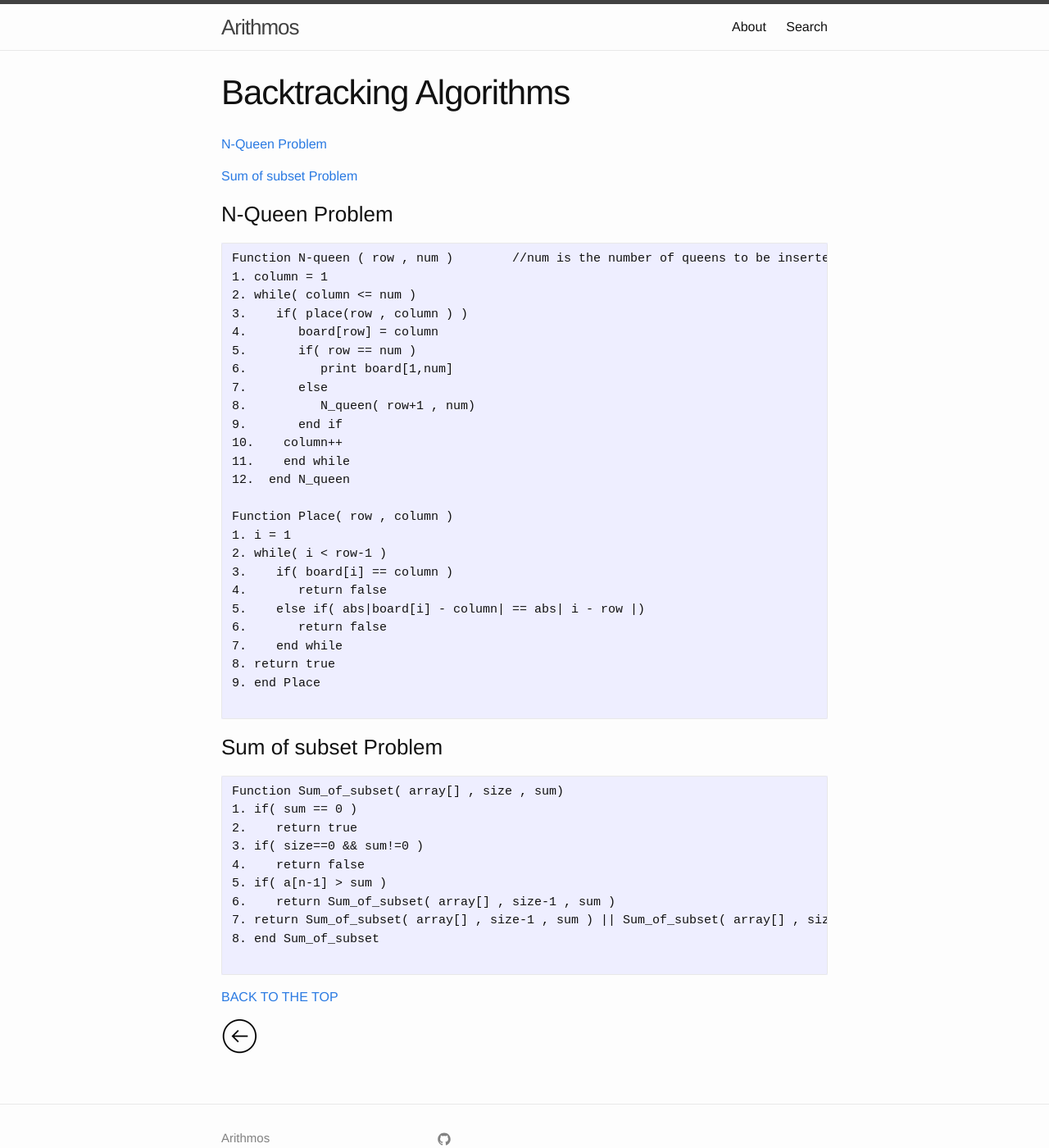
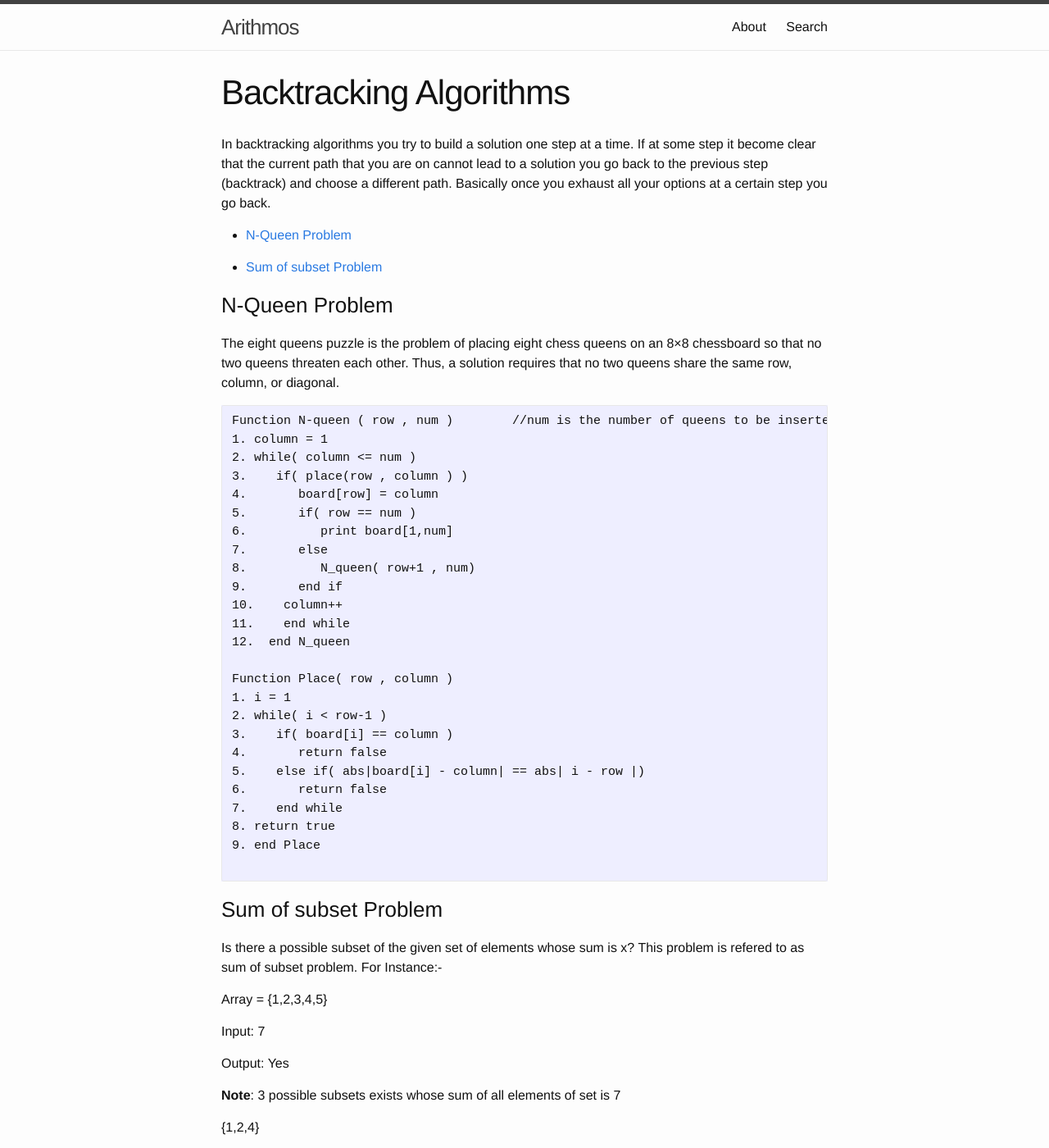
Before and after one commit to aarithmos/Algorithms, a Jekyll site: the page built from _posts/2016-11-25-Backtracking-Algo.markdown, in a window 1280 px wide and 1400 px high. Shown: the whole window at 82% size. Built offline with Jekyll 4.4.1, drawn with Linux system fonts in a browser that asks for light colours; some of the changed text lies outside the part shown.

Commit message:
Update 2016-11-25-Backtracking-Algo.markdown

````diff
--- a/_posts/2016-11-25-Backtracking-Algo.markdown
+++ b/_posts/2016-11-25-Backtracking-Algo.markdown
@@ -6,12 +6,16 @@ permalink: /Backtracking Algorithms/
 ---
 
 
-[N-Queen Problem](#n-queen-problem)
+In backtracking algorithms you try to build a solution one step at a time. If at some step it become clear that the current path that you are on cannot lead to a solution you go back to the previous step (backtrack) and choose a different path. Basically once you exhaust all your options at a certain step you go back.
+
+* [N-Queen Problem](#n-queen-problem)
 
 
-[Sum of subset Problem](#sum-of-subset-problem)
+* [Sum of subset Problem](#sum-of-subset-problem)
 
 ### N-Queen Problem
+
+The eight queens puzzle is the problem of placing eight chess queens on an 8×8 chessboard so that no two queens threaten each other. Thus, a solution requires that no two queens share the same row, column, or diagonal.
 
 ```
 Function N-queen ( row , num )        //num is the number of queens to be inserted at row
@@ -43,6 +47,28 @@ Function Place( row , column )
 
 ### Sum of subset Problem
 
+Is there a possible subset of the given set of elements whose sum is x? This problem is refered to as sum of subset problem.
+For Instance:-
+
+Array = {1,2,3,4,5}
+
+Input: 7
+
+Output: Yes
+
+__Note__: 3 possible subsets exists whose sum of all elements of set is 7
+
+{1,2,4}
+
+{3,4}
+
+{2,5}
+
+Input: 20
+
+Output: No (no possible combination exist of the given elements whos sum is 20)
+
+
 ```
 Function Sum_of_subset( array[] , size , sum)
 1. if( sum == 0 )
@@ -58,4 +84,4 @@ Function Sum_of_subset( array[] , size , sum)
 
 [BACK TO THE TOP](#top)
 
- [![](/img/back.png)](/Search/)
+ [![](/img/back.png)](/search)
````
